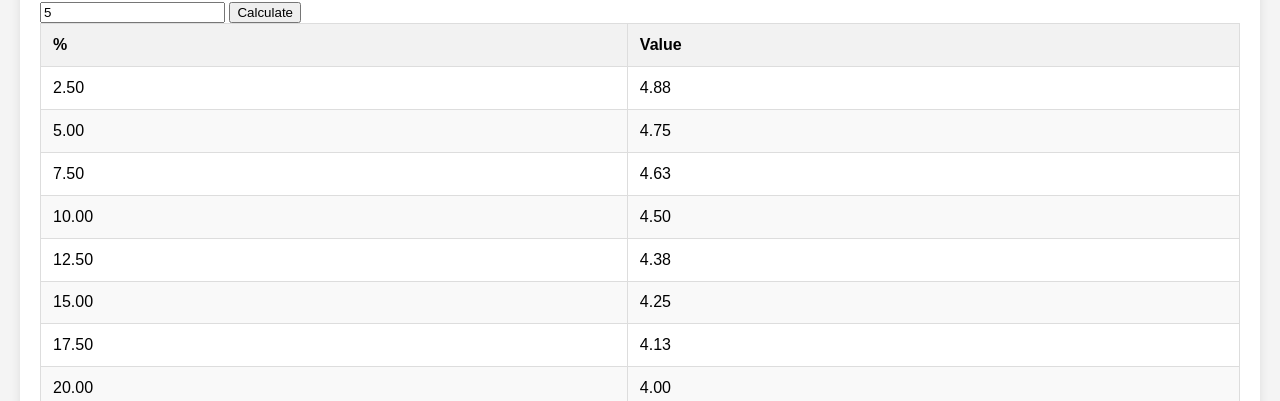
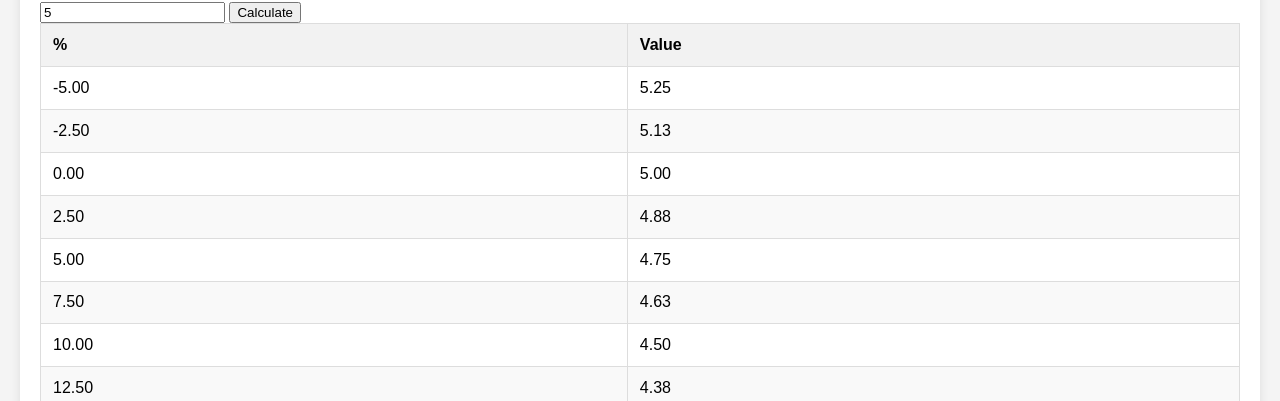
Before and after one commit to jinfire/web_page, a website: page rule25.html in a window 1280 px wide. Both pictures are taken after typing "5" into the empty fields and a click on the button "Calculate". Shown: the part 399-800 px from the top of the page. Drawn offline with Linux system fonts and the light colour scheme; no server answers.

Commit message:
add minus percent

```diff
--- a/rule25.html
+++ b/rule25.html
@@ -64,7 +64,7 @@
                 tableBody.innerHTML = ''; // Clear previous results
 
                 // Loop to generate rows for the table
-                for (let i = 0; i < 10; i++) {
+                for (let i = -3; i < 10; i++) {
                     const newRow = document.createElement('tr');
                     const incrementValue = (decPer * (i + 1)).toFixed(2);
                     const incCell = document.createElement('td');
```
Also changed, not shown: rule5.html (+1 -1 lines).
